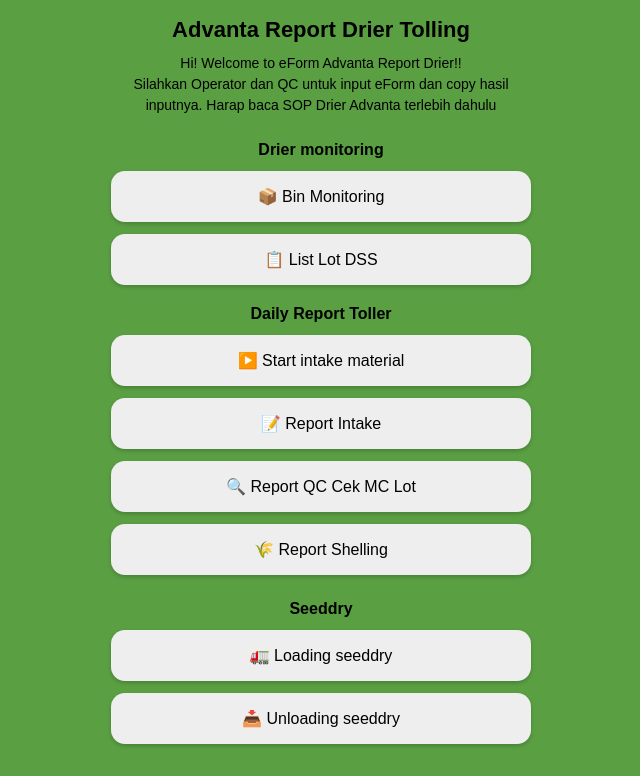
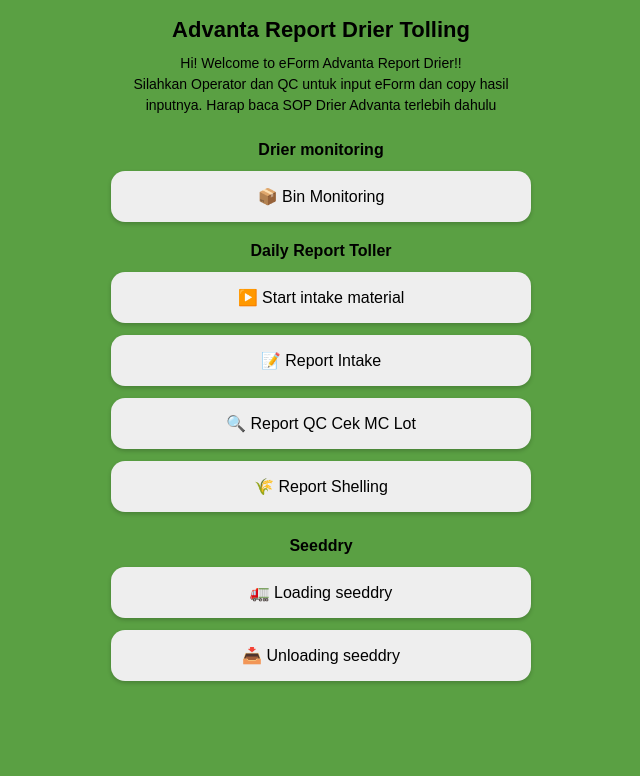
Before and after one commit to PlantADV-id/Drier, a plain HTML site: page index.html in a window 1280 px wide. Shown: the part 163-939 px from the top of the page, without its empty margins (319-959 px from the left). After the commit the page ends 876 px from the top, so only its background shows below. Drawn offline with Linux system fonts and the light colour scheme.

Commit message:
index.html

```diff
--- a/index.html
+++ b/index.html
@@ -105,10 +105,6 @@
     📦 Bin Monitoring
   </a>
 
-  <a class="btn" href="https://lookerstudio.google.com/reporting/0bce90ea-409e-4909-8c0c-698c854be829">
-    📋 List Lot DSS
-  </a>
-
   <!-- DAILY REPORT -->
   <div class="section">Daily Report Toller</div>
 
```
